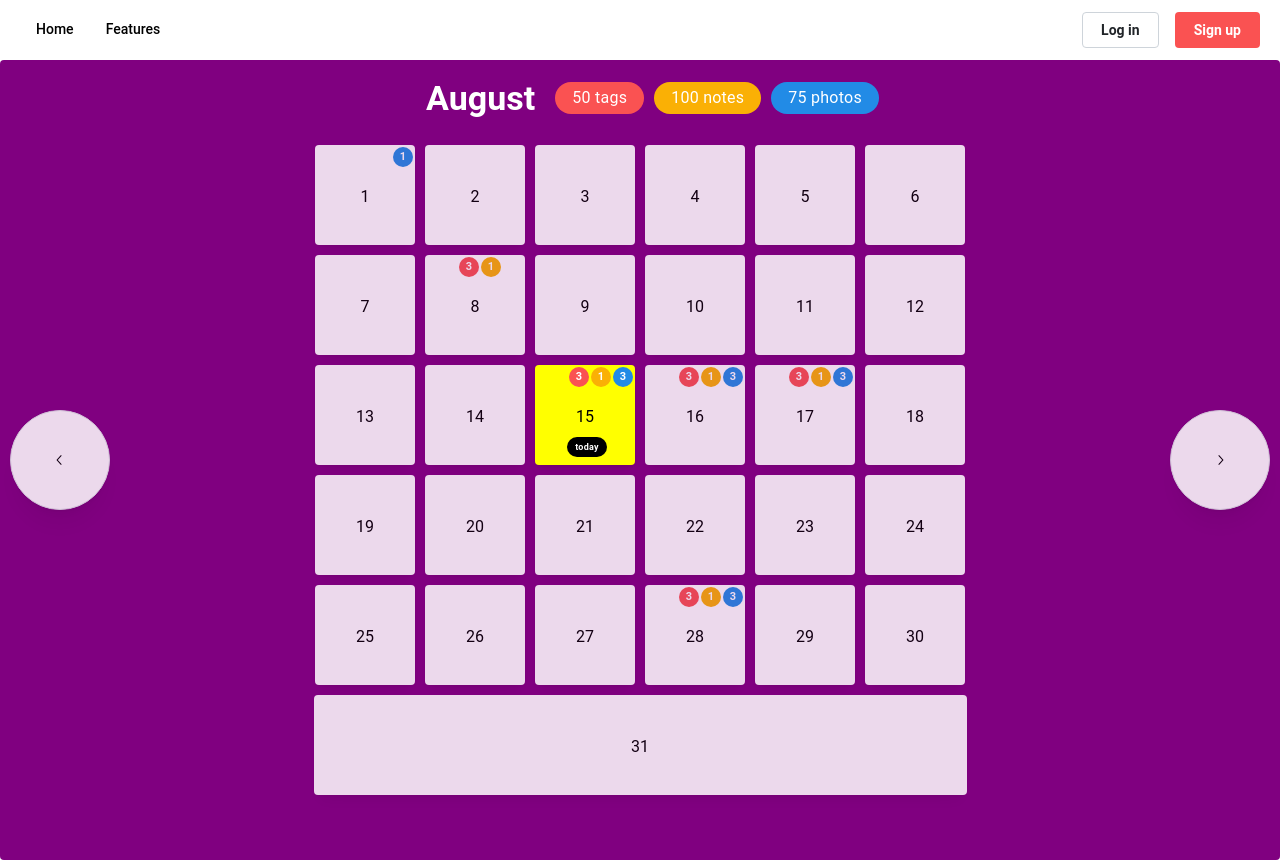
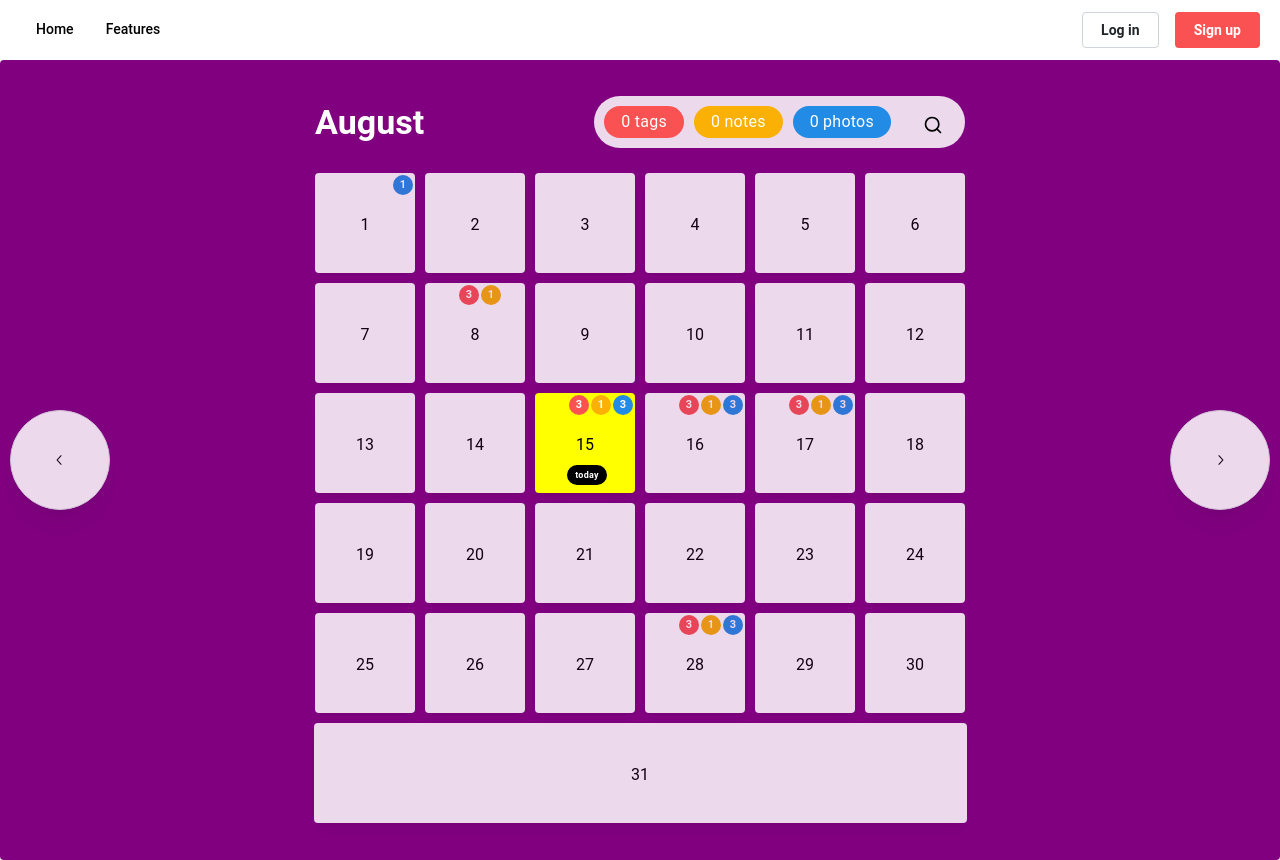
Before and after one commit to bmbaron/memrys, a React (Vite) app in the folder frontend/: page / in a window 1280 px wide. Built offline with nearby package versions, Linux system fonts and the light colour scheme.

Commit message:
start saved memrys display

```diff
--- a/frontend/src/components/CalendarGrid.tsx
+++ b/frontend/src/components/CalendarGrid.tsx
@@ -12,6 +12,8 @@ import {
 import { useDisclosure } from '@mantine/hooks';
 import dayjs from 'dayjs';
 import { useState } from 'react';
+import { Search } from 'react-feather';
+import FeatherIcon from '../utils/getFeatherIcon.tsx';
 import { MonthObject } from './Carousel.tsx';
 import ModalContent from './ModalContent.tsx';
 import SingleDayCard from './SingleDayCard.tsx';
@@ -49,11 +51,17 @@ const CalendarGrid = (data: { monthNumber: number; stats?: MonthObject }) => {
   };
   return (
     <Paper w={{ base: 700, xs: '100vw', md: 700 }} m={'auto'} bg={'inherit'} h={'100%'}>
-      <Flex ta={'left'} ml={25} mb={20} gap={20} justify={'center'}>
+      <Flex ta={'left'} mx={25} my={20} justify={'space-between'} align={'center'}>
         <Title order={1} c={theme.white}>
           {stats && stats.month}
         </Title>
-        <Flex gap={10} align={'center'}>
+        <Flex
+          gap={10}
+          align={'center'}
+          bg={'rgba(255, 255, 255, 0.85)'}
+          style={{ borderRadius: 50 }}
+          p={10}
+        >
           {stats &&
             stats.stats &&
             Object.keys(stats.stats).map((oneKey, index) => (
@@ -64,6 +72,7 @@ const CalendarGrid = (data: { monthNumber: number; stats?: MonthObject }) => {
                 </Flex>
               </Badge>
             ))}
+          <FeatherIcon Type={Search} style={{ marginLeft: 20, marginRight: 10 }} />
         </Flex>
       </Flex>
       <Container
@@ -82,6 +91,8 @@ const CalendarGrid = (data: { monthNumber: number; stats?: MonthObject }) => {
         title={modalData.title}
         centered
         className='mantine-focus-never'
+        size={'xl'}
+        padding={'10 10 40 10'}
       >
         <FocusTrap.InitialFocus />
         <ModalContent data={modalData.date} />
--- a/frontend/src/components/ModalContent.tsx
+++ b/frontend/src/components/ModalContent.tsx
@@ -1,15 +1,8 @@
 import styled from '@emotion/styled';
-import {
-  Box,
-  Button,
-  ButtonProps,
-  List,
-  ListItem,
-  Text,
-  createPolymorphicComponent
-} from '@mantine/core';
+import { Box, Button, ButtonProps, Text, createPolymorphicComponent } from '@mantine/core';
 import { useState } from 'react';
 import MemryForm from './MemryForm.tsx';
+import SavedMemrys from './SavedMemrys.tsx';
 import myData from './test-data.json';
 
 export type DayObject = {
@@ -25,11 +18,7 @@ const ModalContent = ({ data }: { data: string }) => {
   return (
     <Box ta={'center'}>
       {dayData && !showForm ? (
-        <List mb={20}>
-          {dayData.notes.map((text: string, index: number) => (
-            <ListItem key={index}>{text}</ListItem>
-          ))}
-        </List>
+        <SavedMemrys data={dayData} />
       ) : !showForm ? (
         <Text size={'sm'} mt={30} mb={20}>
           {"looks like there's nothing here yet"}
--- /dev/null
+++ b/frontend/src/components/SavedMemrys.tsx
@@ -0,0 +1,61 @@
+import {
+  Badge,
+  Box,
+  Flex,
+  SimpleGrid,
+  Space,
+  Stack,
+  Text,
+  Title,
+  useMantineTheme
+} from '@mantine/core';
+import { DayObject } from './ModalContent.tsx';
+
+const SavedMemrys = ({ data }: { data: DayObject }) => {
+  const theme = useMantineTheme();
+  return (
+    <Box mt={40} mb={40}>
+      <Flex mb={20} align={'center'}>
+        <Title order={5} mr={10}>
+          Tagged:
+        </Title>
+        {...data.tags.map((tag: string, index: number) => (
+          <Badge color={'blue'} size='xl' key={index}>
+            <Flex>
+              <Text tt={'none'} c={theme.white}>
+                {tag}
+              </Text>
+            </Flex>
+          </Badge>
+        ))}
+      </Flex>
+      <Space h={'xl'} />
+      <Box mb={20}>
+        <Title ta={'left'} order={5} mr={10}>
+          Notes:
+        </Title>
+        {...data.notes.map((note: string, index: number) => (
+          <Text key={index} tt={'none'} c={theme.black}>
+            {note}
+          </Text>
+        ))}
+      </Box>
+      <Stack gap={20}>
+        <Title ta={'left'} order={5} mr={10}>
+          Photos:
+        </Title>
+        <SimpleGrid cols={3} bd={'1px solid red'} mah={'400px'} w={'100%'}>
+          {...data.images.map((imgSrc: string, index: number) => (
+            <img
+              src={imgSrc}
+              style={{ height: '200px', border: '1px solid red', objectFit: 'cover' }}
+              key={index}
+            ></img>
+          ))}
+        </SimpleGrid>
+      </Stack>
+    </Box>
+  );
+};
+
+export default SavedMemrys;
--- a/frontend/src/components/test-data.json
+++ b/frontend/src/components/test-data.json
@@ -5,7 +5,7 @@
     {
       "date": "2024-08-15",
       "tags": ["John"],
-      "notes": ["a", "b", "c"],
+      "notes": ["we went to the park", "it was really crowded", "not sure if we'll go back again"],
       "images": ["./", "./", "./"]
     },
     {
@@ -28,17 +28,17 @@
     }
   ],
   "monthData": [
-    { "month": "January", "stats": { "tags": 50, "notes": 100, "photos": 75 } },
-    { "month": "February", "stats": { "tags": 50, "notes": 100, "photos": 75 } },
-    { "month": "March", "stats": { "tags": 50, "notes": 100, "photos": 75 } },
-    { "month": "April", "stats": { "tags": 50, "notes": 100, "photos": 75 } },
-    { "month": "May", "stats": { "tags": 50, "notes": 100, "photos": 75 } },
-    { "month": "June", "stats": { "tags": 50, "notes": 100, "photos": 75 } },
-    { "month": "July", "stats": { "tags": 50, "notes": 100, "photos": 75 } },
-    { "month": "August", "stats": { "tags": 50, "notes": 100, "photos": 75 } },
-    { "month": "September", "stats": { "tags": 50, "notes": 100, "photos": 75 } },
-    { "month": "October", "stats": { "tags": 50, "notes": 100, "photos": 75 } },
-    { "month": "November", "stats": { "tags": 50, "notes": 100, "photos": 75 } },
-    { "month": "December", "stats": { "tags": 50, "notes": 100, "photos": 75 } }
+    { "month": "January", "stats": { "tags": 0, "notes": 0, "photos": 0 } },
+    { "month": "February", "stats": { "tags": 0, "notes": 0, "photos": 0 } },
+    { "month": "March", "stats": { "tags": 0, "notes": 0, "photos": 0 } },
+    { "month": "April", "stats": { "tags": 0, "notes": 0, "photos": 0 } },
+    { "month": "May", "stats": { "tags": 0, "notes": 0, "photos": 0 } },
+    { "month": "June", "stats": { "tags": 0, "notes": 0, "photos": 0 } },
+    { "month": "July", "stats": { "tags": 0, "notes": 0, "photos": 0 } },
+    { "month": "August", "stats": { "tags": 0, "notes": 0, "photos": 0 } },
+    { "month": "September", "stats": { "tags": 0, "notes": 0, "photos": 0 } },
+    { "month": "October", "stats": { "tags": 0, "notes": 0, "photos": 0 } },
+    { "month": "November", "stats": { "tags": 0, "notes": 0, "photos": 0 } },
+    { "month": "December", "stats": { "tags": 0, "notes": 0, "photos": 0 } }
   ]
 }
```
Also changed, not shown: frontend/public/sign-up-image.png (added).
